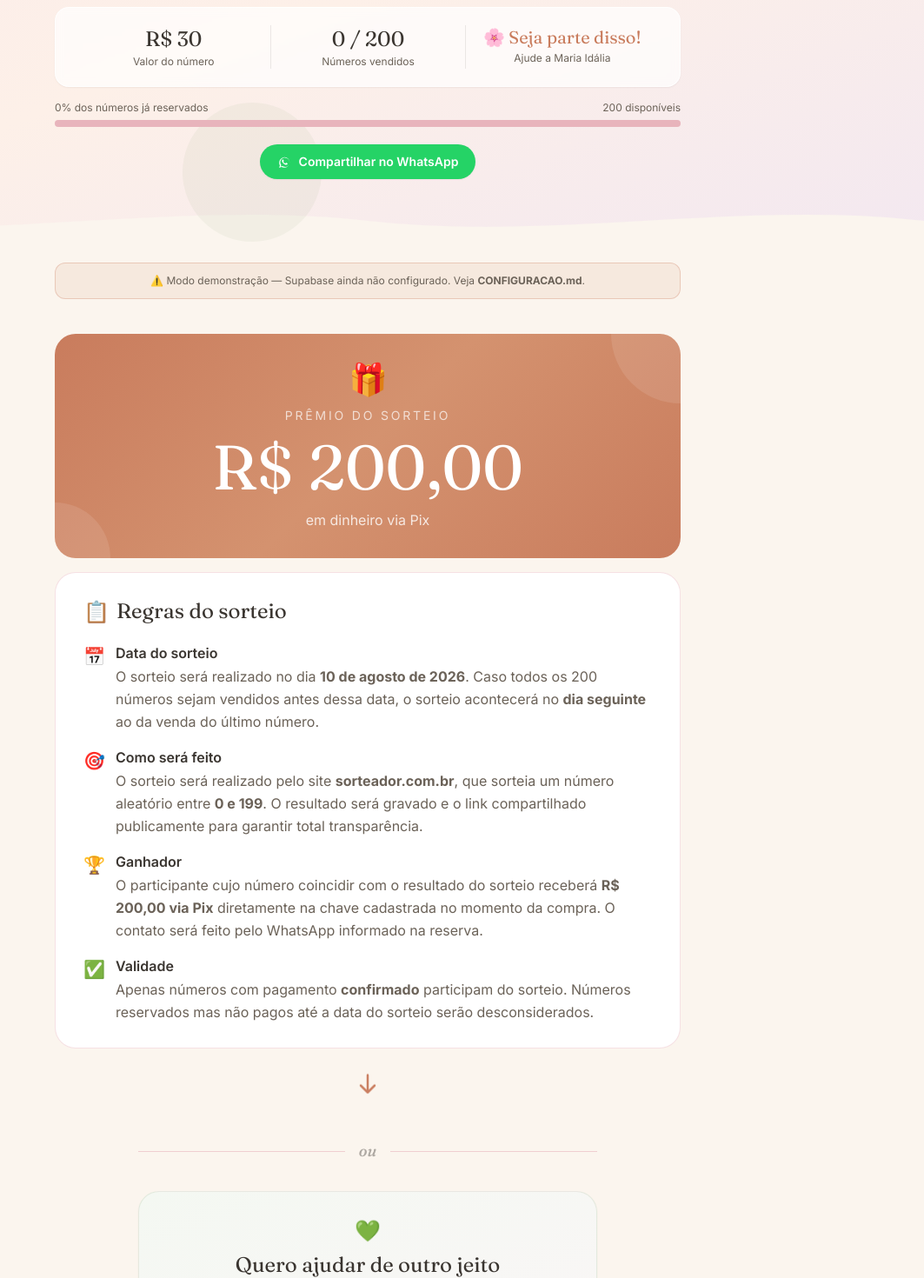
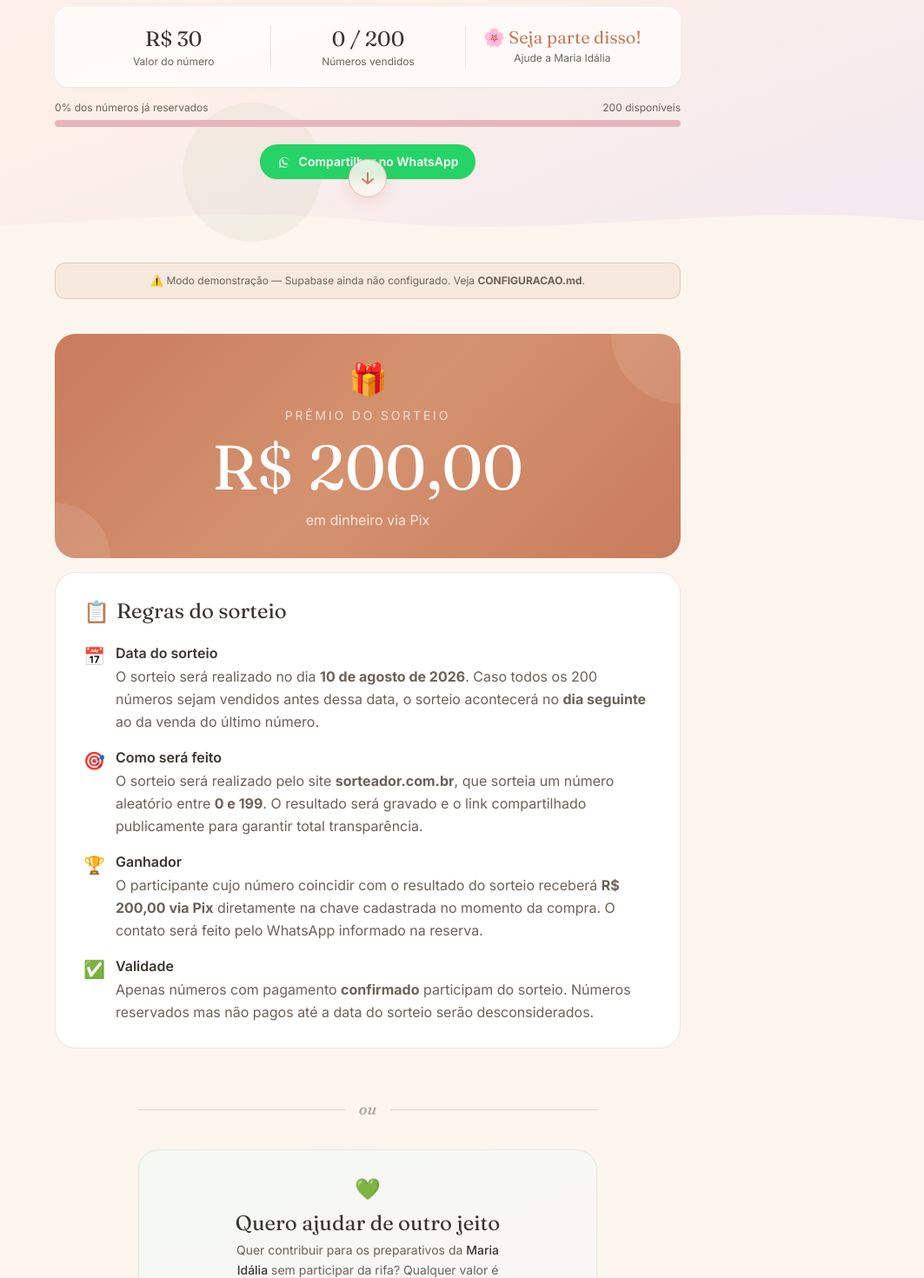
Before and after one commit to gustavo-ec/cha-rifa-bebe, a React (Vite) app: page / in a window 1280 px wide. Shown: the part 552-2022 px from the top of the page at 87% size, without its empty margins (217-1280 px from the left). Built offline with nearby package versions, Linux system fonts and the light colour scheme; no server answers; the database is empty.

Commit message:
inserção da seta

```diff
--- a/src/App.jsx
+++ b/src/App.jsx
@@ -16,31 +16,53 @@ function gerarNumerosLocais() {
   }))
 }
 
-function SetaPulsante() {
+function SetaFixa() {
   const [visivel, setVisivel] = useState(true)
 
   useEffect(() => {
     function onScroll() {
-      if (window.scrollY > 80) setVisivel(false)
-      else setVisivel(true)
+      setVisivel(window.scrollY < 80)
     }
     window.addEventListener('scroll', onScroll, { passive: true })
     return () => window.removeEventListener('scroll', onScroll)
   }, [])
 
-  if (!visivel) return null
-
   return (
-    <div className="flex justify-center py-2" aria-hidden="true">
-      <div style={{ animation: 'bounce 1.5s infinite' }}>
-        <svg width="32" height="32" viewBox="0 0 32 32" fill="none">
-          <path d="M16 6 L16 26 M8 18 L16 26 L24 18" stroke="#C97C5D" strokeWidth="2.5" strokeLinecap="round" strokeLinejoin="round"/>
-        </svg>
+    <div
+      aria-hidden="true"
+      style={{
+        position: 'fixed',
+        bottom: '28px',
+        left: '50%',
+        transform: 'translateX(-50%)',
+        zIndex: 40,
+        pointerEvents: 'none',
+        opacity: visivel ? 1 : 0,
+        transition: 'opacity 0.4s ease',
+      }}
+    >
+      <div style={{ animation: 'setaBounce 1.4s ease-in-out infinite' }}>
+        <div style={{
+          background: 'rgba(251, 245, 238, 0.85)',
+          backdropFilter: 'blur(6px)',
+          border: '1.5px solid #E8B4BC',
+          borderRadius: '50%',
+          width: '44px',
+          height: '44px',
+          display: 'flex',
+          alignItems: 'center',
+          justifyContent: 'center',
+          boxShadow: '0 4px 16px rgba(201,124,93,0.18)',
+        }}>
+          <svg width="20" height="20" viewBox="0 0 20 20" fill="none">
+            <path d="M10 4 L10 16 M4 11 L10 16 L16 11" stroke="#C97C5D" strokeWidth="2" strokeLinecap="round" strokeLinejoin="round"/>
+          </svg>
+        </div>
       </div>
       <style>{`
-        @keyframes bounce {
-          0%, 100% { transform: translateY(0); opacity: 1; }
-          50% { transform: translateY(8px); opacity: 0.6; }
+        @keyframes setaBounce {
+          0%, 100% { transform: translateY(0); }
+          50% { transform: translateY(7px); }
         }
       `}</style>
     </div>
@@ -140,9 +162,6 @@ function PaginaRifa() {
         <SecaoPremio />
       </div>
 
-      {/* Seta pulsante */}
-      <SetaPulsante />
-
       {/* Doação — entre prêmio e grade */}
       <div className="max-w-3xl mx-auto px-6 pb-2">
         <SecaoDoacao />
@@ -168,6 +187,9 @@ function PaginaRifa() {
         </p>
       </footer>
 
+      {/* Seta fixa na parte inferior da tela */}
+      <SetaFixa />
+
       {selecionado !== null && (
         <ModalCompra
           numero={selecionado}
```
